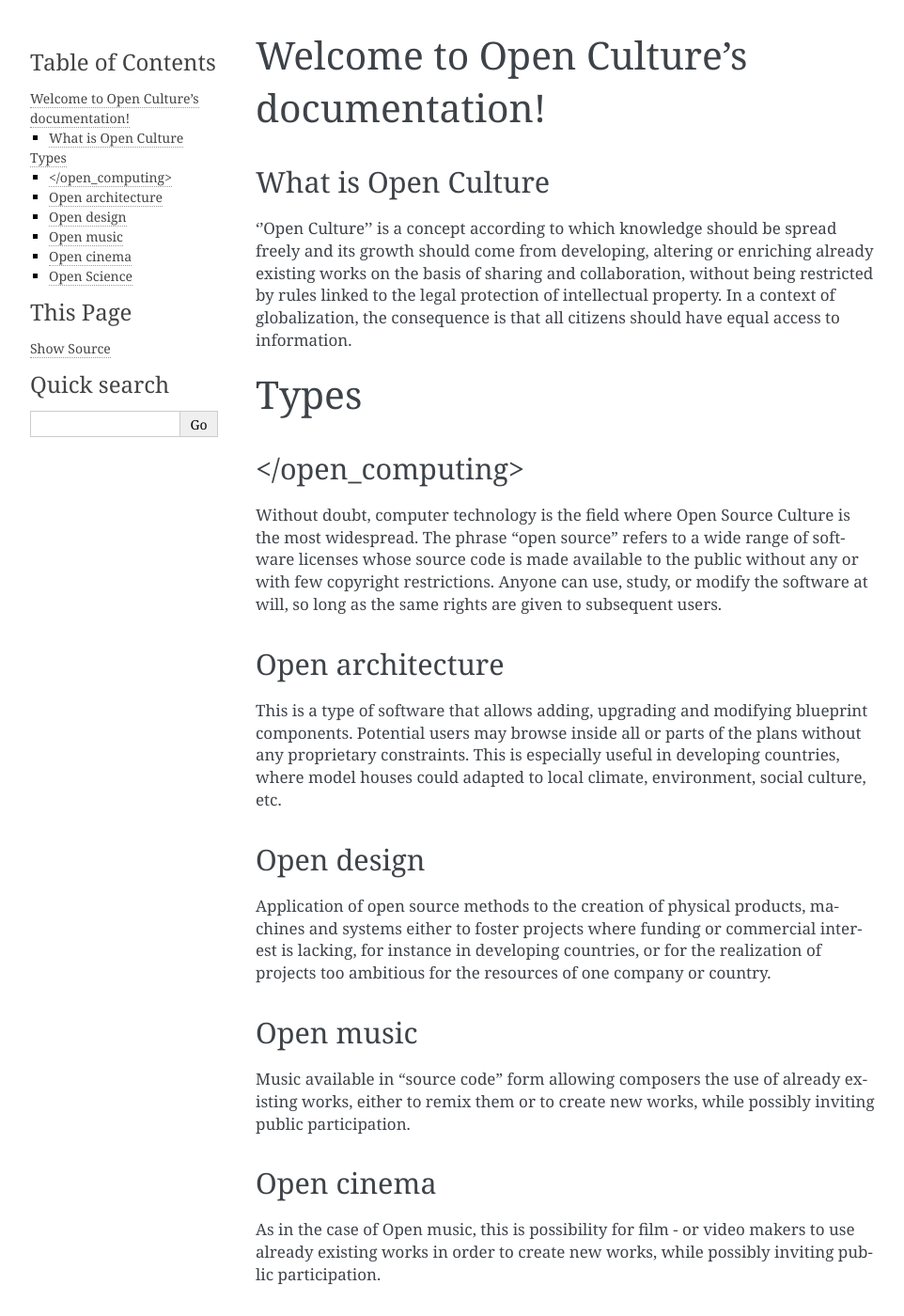
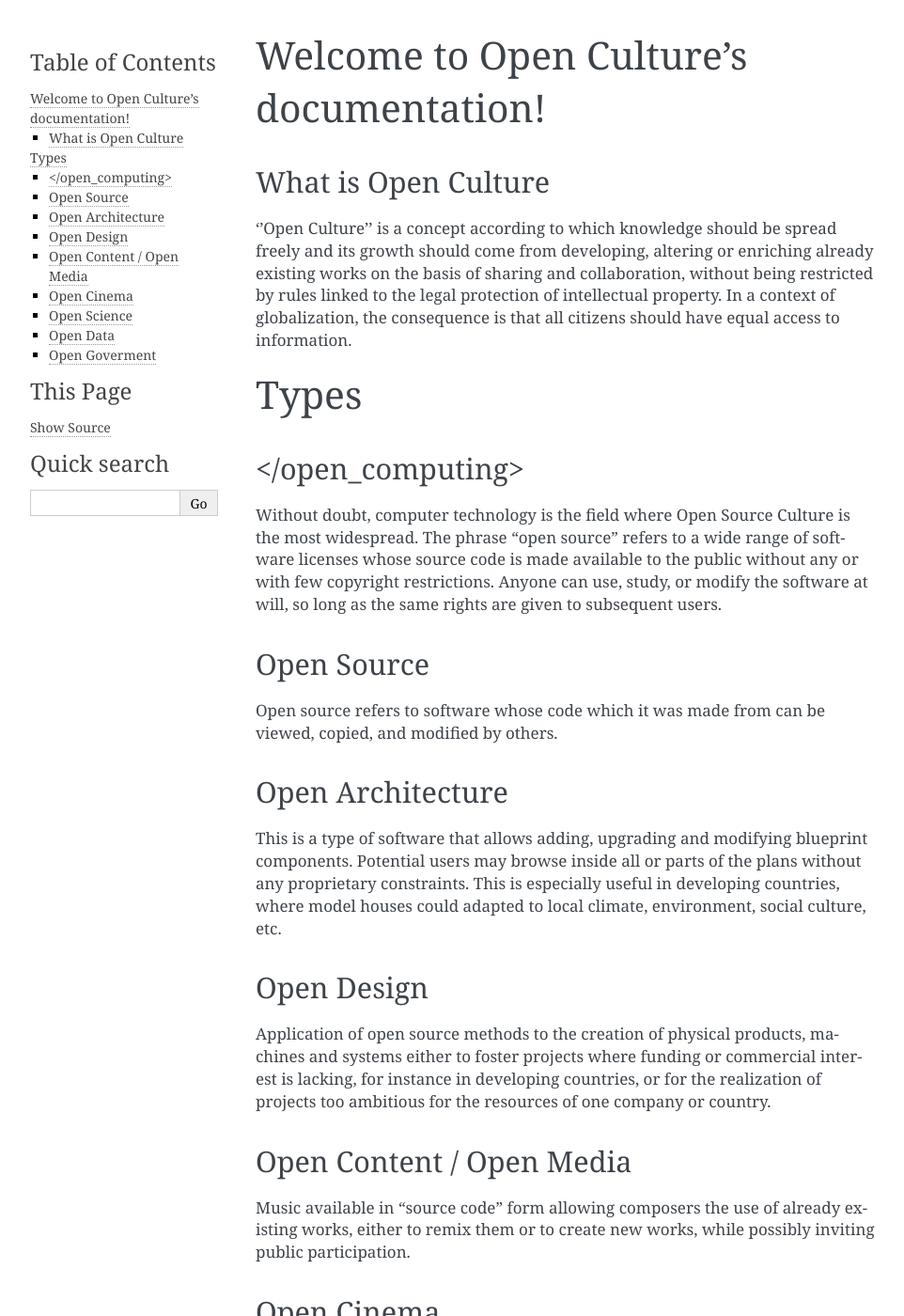
Before and after one commit to Blendify/open-culture, a Sphinx documentation site: the page built from source/index.rst, in a window 1280 px wide and 1400 px high. Shown: the whole window at 94% size, without its empty margins (148-1110 px from the left). Built offline with Sphinx 7.4.7, drawn with Linux system fonts in a browser that asks for light colours; some of the changed text lies outside the part shown.

Commit message:
Fix type titles/ add new

```diff
--- a/source/index.rst
+++ b/source/index.rst
@@ -25,22 +25,27 @@ Types
 
 Without doubt, computer technology is the field where Open Source Culture is the most widespread. The phrase "open source" refers to a wide range of software licenses whose source code is made available to the public without any or with few copyright restrictions. Anyone can use, study, or modify the software at will, so long as the same rights are given to subsequent users.
 
-Open architecture
+Open Source
+-----------
+
+Open source refers to software whose code which it was made from can be viewed, copied, and modified by others.
+
+Open Architecture
 -----------------
 
 This is a type of software that allows adding, upgrading and modifying blueprint components. Potential users may browse inside all or parts of the plans without any proprietary constraints. This is especially useful in developing countries, where model houses could adapted to local climate, environment, social culture, etc.
 
-Open design
+Open Design
 -----------
 
 Application of open source methods to the creation of physical products, machines and systems either to foster projects where funding or commercial interest is lacking, for instance in developing countries, or for the realization of projects too ambitious for the resources of one company or country.
 
-Open music
-----------
+Open Content / Open Media
+-------------------------
 
 Music available in "source code" form allowing composers the use of already existing works, either to remix them or to create new works, while possibly inviting public participation.
 
-Open cinema
+Open Cinema
 -----------
 
 As in the case of Open music, this is possibility for film - or video makers to use already existing works in order to create new works, while possibly inviting public participation.
@@ -49,3 +54,9 @@ Open Science
 ------------
 
 The ideals of Open Source Culture are also found in the world of the sciences, for instance in the field of medecine and pharmaceuticals. There have been several proposals for open-source pharmaceutical development, which have led to the establishment of the Tropical Disease Initiative, aiming at fighting diseases widespread in developing countries.
+
+Open Data
+---------
+
+Open Goverment
+--------------
```
